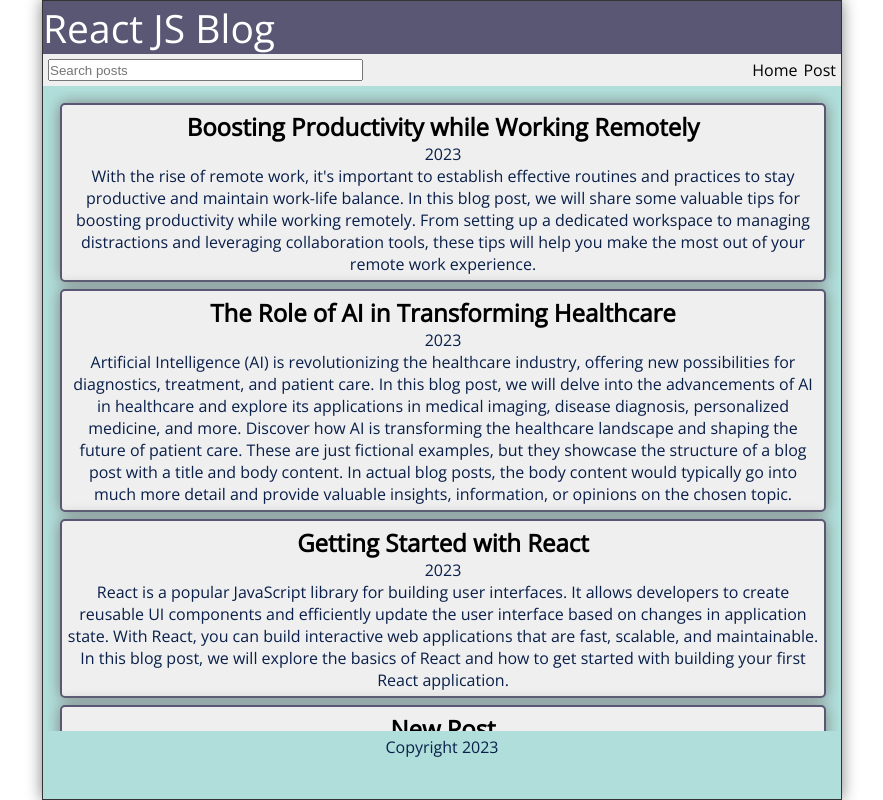
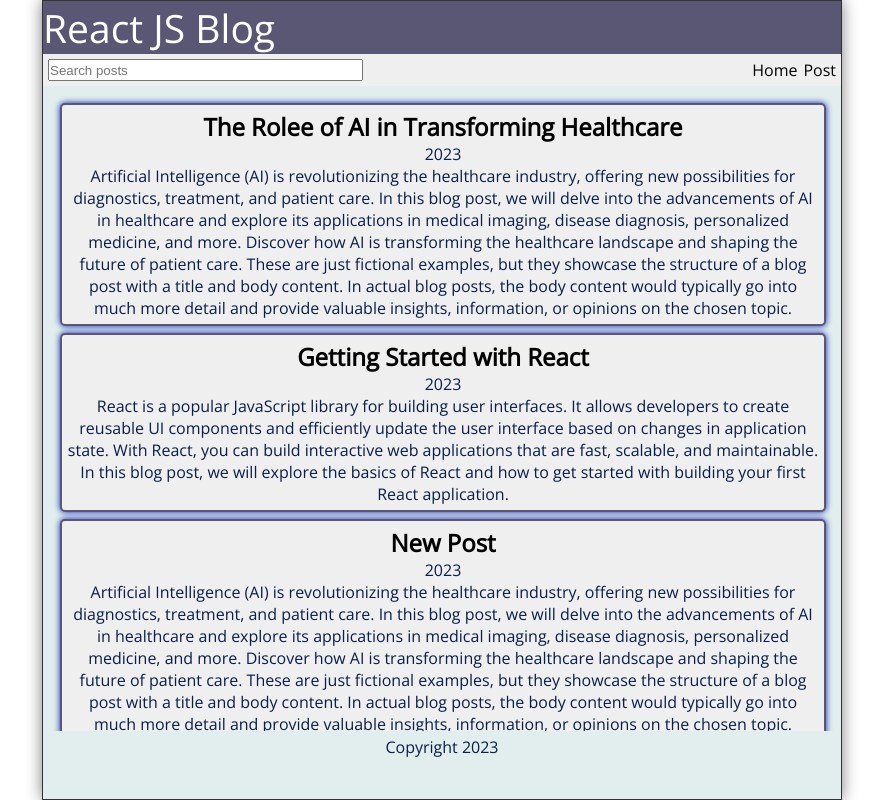
Before and after one commit to NadaTarekk/React-Blog-App, a React (Create React App) app: page / in a window 1280 px wide. Shown: the whole page, without its empty margins (198-1081 px from the left). Built offline with nearby package versions, Linux system fonts and the light colour scheme; data requests are answered from the project's data file.

Commit message:
adding some css

```diff
--- a/data/db.json
+++ b/data/db.json
@@ -1,13 +1,7 @@
 {
   "posts": [
     {
-      "title": "Boosting Productivity while Working Remotely",
-      "body": "With the rise of remote work, it's important to establish effective routines and practices to stay productive and maintain work-life balance. In this blog post, we will share some valuable tips for boosting productivity while working remotely. From setting up a dedicated workspace to managing distractions and leveraging collaboration tools, these tips will help you make the most out of your remote work experience.",
-      "datetime": "2023",
-      "id": 1
-    },
-    {
-      "title": "The Role of AI in Transforming Healthcare",
+      "title": "The Rolee of AI in Transforming Healthcare",
       "body": "Artificial Intelligence (AI) is revolutionizing the healthcare industry, offering new possibilities for diagnostics, treatment, and patient care. In this blog post, we will delve into the advancements of AI in healthcare and explore its applications in medical imaging, disease diagnosis, personalized medicine, and more. Discover how AI is transforming the healthcare landscape and shaping the future of patient care.\n\nThese are just fictional examples, but they showcase the structure of a blog post with a title and body content. In actual blog posts, the body content would typically go into much more detail and provide valuable insights, information, or opinions on the chosen topic.",
       "datetime": "2023",
       "id": 2
@@ -20,7 +14,7 @@
     },
     {
       "title": "New Post",
-      "body": "With the rise of remote work, it's important to establish effective routines and practices to stay productive and maintain work-life balance. In this blog post, we will share some valuable tips for boosting productivity while working remotely. From setting up a dedicated workspace to managing distractions and leveraging collaboration tools, these tips will help you make the most out of your remote work experience.",
+      "body": "Artificial Intelligence (AI) is revolutionizing the healthcare industry, offering new possibilities for diagnostics, treatment, and patient care. In this blog post, we will delve into the advancements of AI in healthcare and explore its applications in medical imaging, disease diagnosis, personalized medicine, and more. Discover how AI is transforming the healthcare landscape and shaping the future of patient care. These are just fictional examples, but they showcase the structure of a blog post with a title and body content. In actual blog posts, the body content would typically go into much more detail and provide valuable insights, information, or opinions on the chosen topic.",
       "datetime": "2023",
       "id": 4
     }
--- a/src/index.css
+++ b/src/index.css
@@ -30,7 +30,7 @@
 }
 
 .App {
-  background-color: rgb(176, 223, 219);
+  background-color: rgb(225, 238, 237);
   width: 100%;
   max-width: 800px;
   height: 100vh;
@@ -64,7 +64,7 @@
   ;
   background-color: #efefef;
   margin: 7px;
-  box-shadow: 0px 0px 15px gray;
+  box-shadow: 0px 0px 6px rgb(8, 28, 184);
   padding: 5px;
 }
 
```
